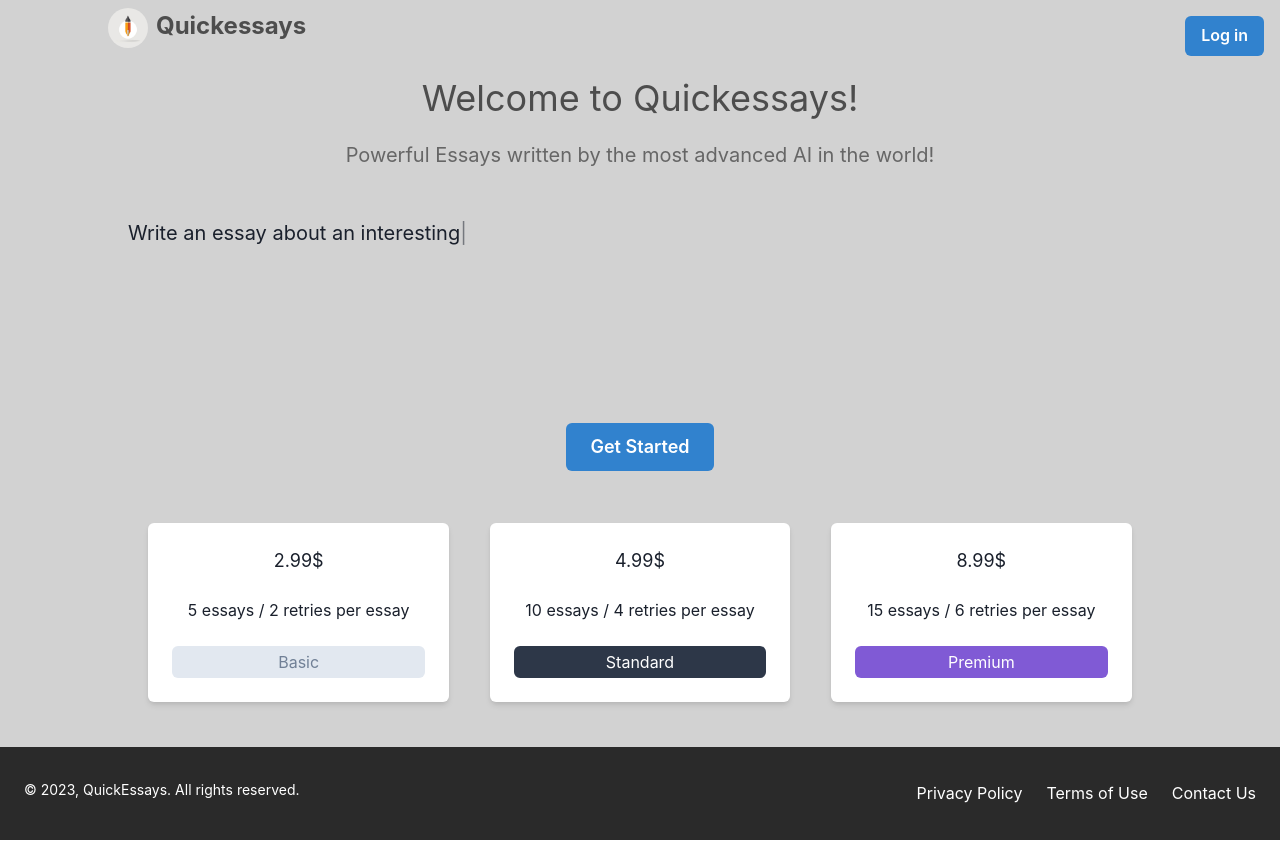
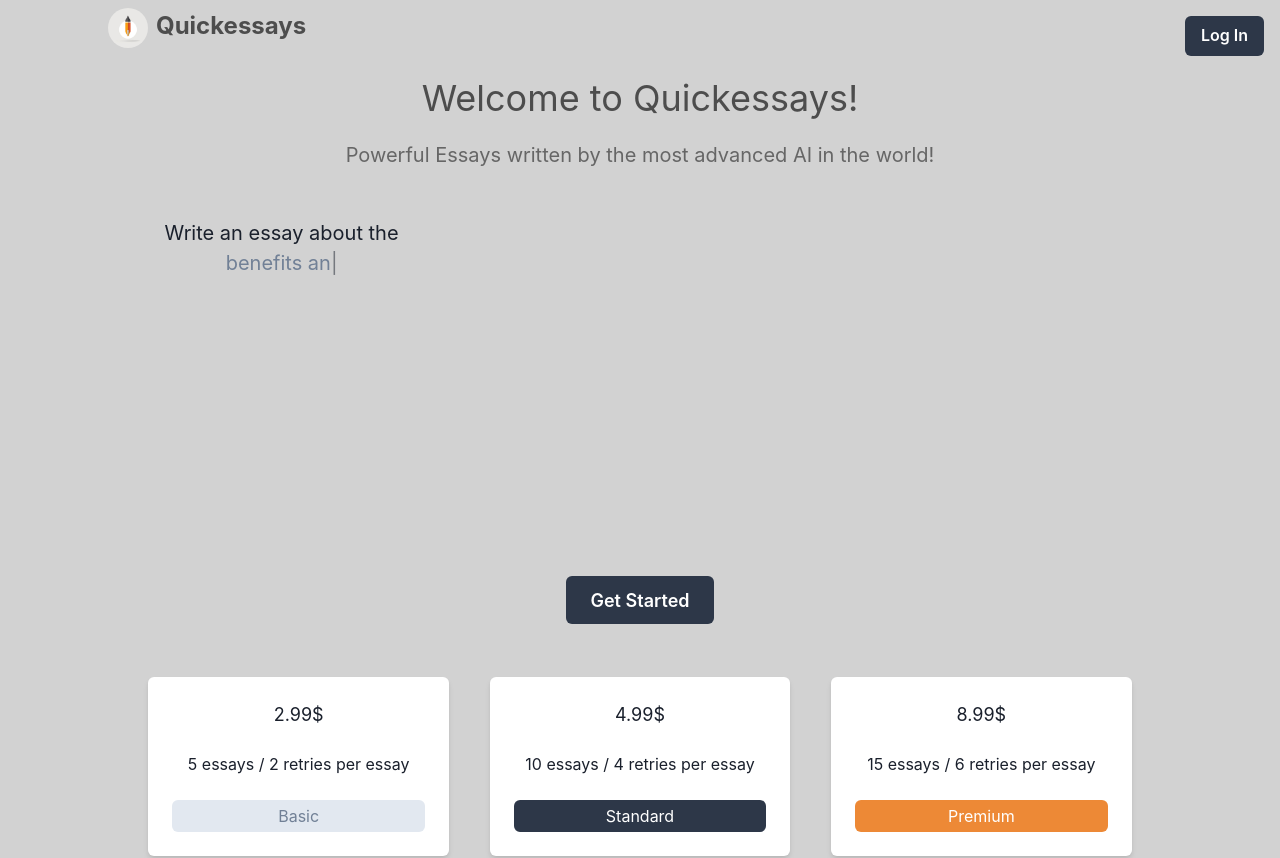
Before and after one commit to PhilMoran1/QuickEssays_v2, a React (Create React App) app: page / in a window 1280 px wide. Shown: the top 858 px of the page. Built offline with nearby package versions, Linux system fonts and the light colour scheme.

Commit message:
phone ui

```diff
--- a/src/Pages/HomePage/HomePage.js
+++ b/src/Pages/HomePage/HomePage.js
@@ -153,7 +153,7 @@ function HomePage() {
               </Box>
             )}
             {square.type === 'premium' && (
-              <Box bg="purple.500" p={1} borderRadius="md" mt={2} position="absolute" right={2} top={1}>
+              <Box bg="orange.400" p={1} borderRadius="md" mt={2} position="absolute" right={2} top={1}>
                 <Text fontSize="sm" color="white">{square.type}</Text>
               </Box>
             )}
--- a/src/Pages/LandingPage/Components/InfoBox.js
+++ b/src/Pages/LandingPage/Components/InfoBox.js
@@ -40,7 +40,7 @@ function InfoBox(props) {
               </Box>
             )}
             {props.name === 'Premium' && (
-              <Box bg="purple.500" p={1} borderRadius="md">
+              <Box bg="orange.400" p={1} borderRadius="md">
                 <Text color="white">{props.name}</Text>
               </Box>
             )}
@@ -48,6 +48,7 @@ function InfoBox(props) {
             {props.name}
         </Button> */}
 
+
         </Box>
         </>
     );
--- a/src/Pages/LandingPage/Components/TypeEffect.js
+++ b/src/Pages/LandingPage/Components/TypeEffect.js
@@ -3,7 +3,33 @@ import { Text } from '@chakra-ui/react';
 
 function TypeEffect() {
   const [text, setText] = useState("");
-  const [phrases, setPhrases] = useState(["a new book", "a great movie", "an interesting topic", "a meaningful experience"]);
+  const [phrases, setPhrases] = useState([
+    "benefits and drawbacks of social media",
+    "effects of climate change on the planet",
+    "impact of technology on our daily lives",
+    "importance of physical exercise and its impact on health",
+    "impact of globalization on cultural identity",
+    "pros and cons of remote work and its impact on work-life balance",
+    "history and evolution of human rights",
+    "benefits and challenges of artificial intelligence",
+    "effects of mental health on personal and professional life",
+    "impact of music on our emotions and well-being",
+    "benefits and challenges of renewable energy sources",
+    "role of education in shaping a person's life",
+    "impact of social class on access to education and opportunities",
+    "importance of ethical behavior in business and personal life",
+    "effects of advertising on consumer behavior",
+    "impact of mass media on society",
+    "role of sports in promoting physical and mental health",
+    "effects of aging on physical and mental health",
+    "impact of poverty on children and their development",
+    "benefits and challenges of international trade",
+    "importance of family and its role in shaping one's life",
+    "effects of immigration on social and economic dynamics",
+    "impact of political polarization on society",
+    "benefits and drawbacks of online learning",
+    "role of the arts in society and personal development"
+  ]);
   const [isDeleting, setIsDeleting] = useState(false);
   const [index, setIndex] = useState(0);
   const [delay, setDelay] = useState(120);
@@ -36,7 +62,14 @@ function TypeEffect() {
     return () => clearTimeout(timer);
   }, [text, phrases, isDeleting, index, delay]);
 
-  return <Text fontSize="xl" position={"absolute"}>Write an essay about {text}<span style={{opacity: 0.5}}>|</span></Text>;
-}
+  return (
+    <Text fontSize="xl" position="absolute">
+      Write an essay about the{" "}
+      <Text as="span" color="gray.500">
+        {text}
+      </Text>
+      <span style={{ opacity: 0.5 }}>|</span>
+    </Text>
+  );}
 
 export default TypeEffect;
--- a/src/Pages/LandingPage/LandingPage.js
+++ b/src/Pages/LandingPage/LandingPage.js
@@ -177,8 +177,9 @@ function LandingPage() {
       </Modal>
 
         <Box position="absolute" top="0" right="0" p={4}>
-        <Button onClick={handleLoginOpen} colorScheme="blue" size="md">
-          Log in
+        <Button onClick={handleLoginOpen} bg="gray.700"size="md"       _hover={{ bg: "gray.800" }}>
+          <Text color="white">Log In</Text>
+
         </Button>
       </Box>
       <Box
@@ -206,17 +207,26 @@ function LandingPage() {
         <Text fontSize="xl" mb={12} color="#666">
           Powerful Essays written by the most advanced AI in the world!
         </Text>
-        <Box alignItems={"center"} margin={"20%"} display={"table-row-group"}>
+        {!isMobile ? (
+        <Box alignItems={"center"}  display={"table-row-group"}   w="30%"
+        css={{
+          position: "absolute",
+        }}>
         <TypeEffect />
         </Box>
-        <Button onClick={handleSignupOpen} colorScheme="blue" size="lg" mb={8} marginTop={"20%"}>
-          Get Started
+        ) : (
+          <Box alignItems={"center"} display={"table-row-group"}>
+        <TypeEffect />
+        </Box>
+        )}
+        <Button onClick={handleSignupOpen} bg="gray.700" size="lg" mb={8} marginTop={"35%"}       _hover={{ bg: "gray.800" }}>
+          <Text color="white">Get Started</Text>
         </Button>
         <Flex justify="space-between" flexDirection={flexdir}>
 
             <InfoBox
             price={"2.99$"}
-            info={"5 essays / 2 retries per essay"}ç
+            info={"5 essays / 2 retries per essay"}
             name={"Basic"}
             context={flexdir}
             />
```
